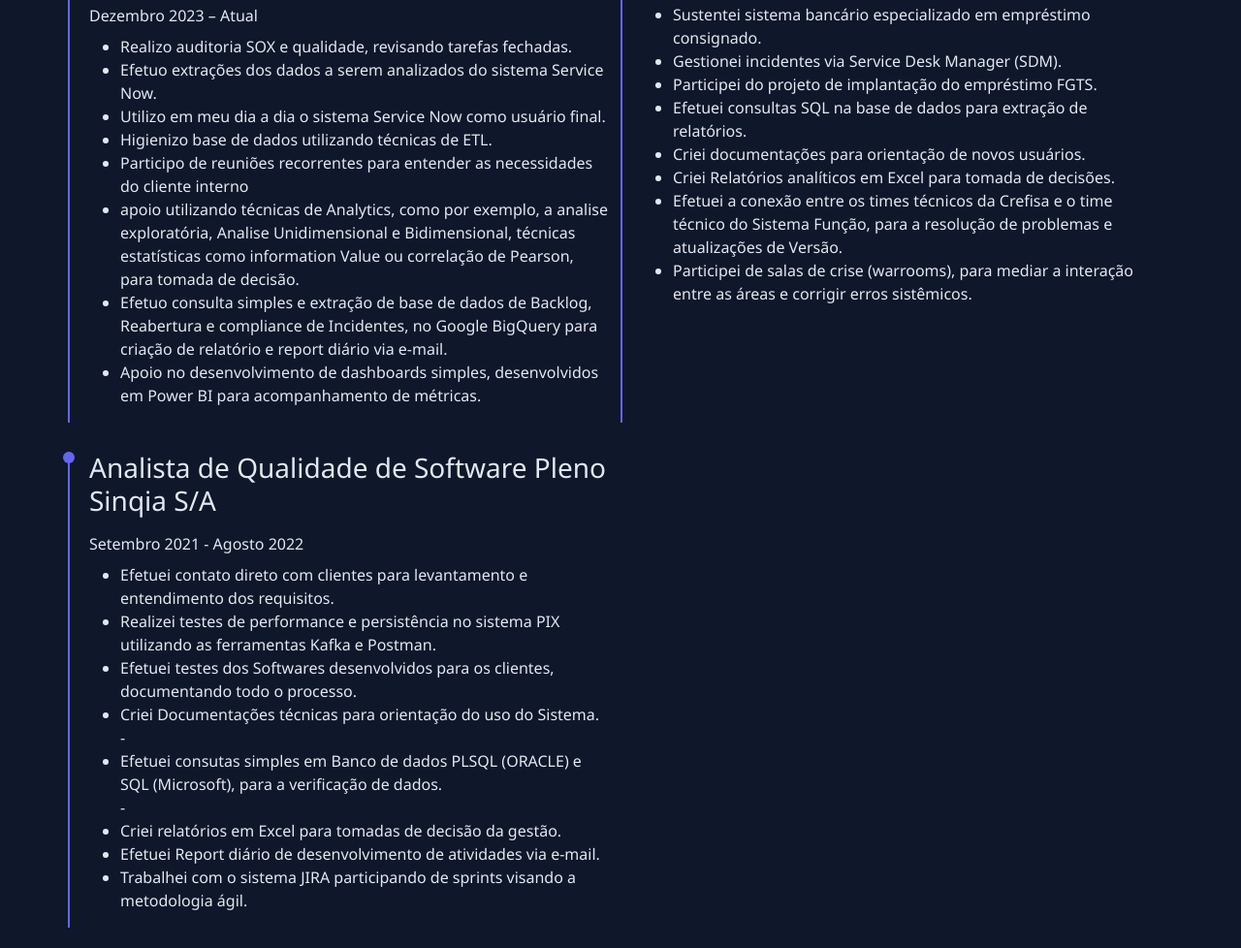
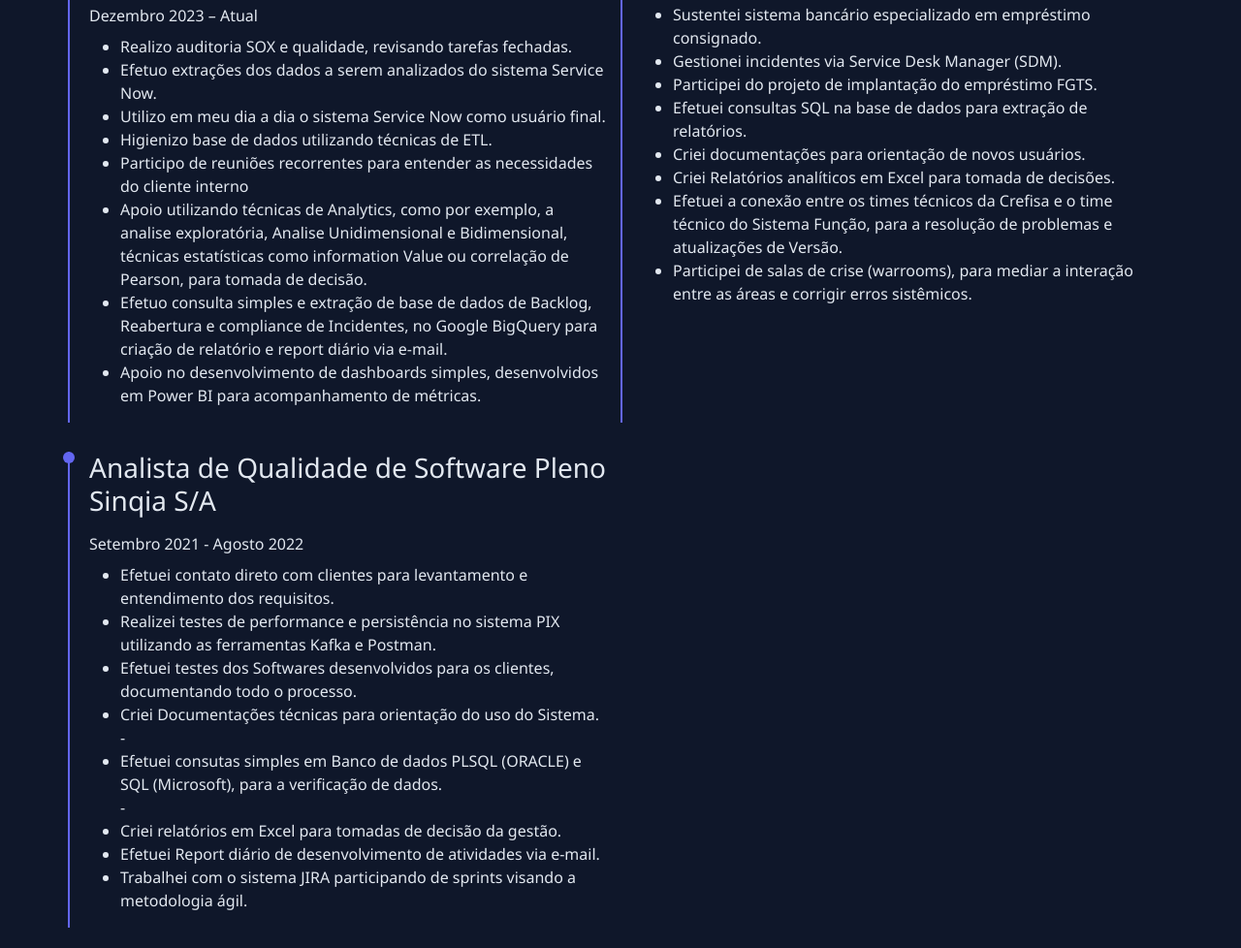
Before and after one commit to Vagnersousan/portifolio-dados, a plain HTML site: page index.html in a window 1280 px wide. Shown: the part 1252-2230 px from the top of the page at 97% size. Drawn offline with nearby package versions, Linux system fonts and the light colour scheme.

Commit message:
Update index.html

```diff
--- a/index.html
+++ b/index.html
@@ -266,7 +266,7 @@
                         <li>Utilizo em meu dia a dia o sistema Service Now como usuário final.</li>
                         <li>Higienizo base de dados utilizando técnicas de ETL.</li>
                         <li>Participo de reuniões recorrentes para entender as necessidades do cliente interno</li>
-                        <li>apoio utilizando técnicas de Analytics, como por exemplo, a analise exploratória, Analise Unidimensional e Bidimensional, técnicas estatísticas como information Value ou correlação de Pearson, para tomada de decisão.</li>
+                        <li>Apoio utilizando técnicas de Analytics, como por exemplo, a analise exploratória, Analise Unidimensional e Bidimensional, técnicas estatísticas como information Value ou correlação de Pearson, para tomada de decisão.</li>
                         <li>Efetuo consulta simples e extração de base de dados de Backlog, Reabertura e compliance de Incidentes, no Google BigQuery para criação de relatório e report diário via e-mail.</li>
                         <li>Apoio no desenvolvimento de dashboards simples, desenvolvidos em Power BI para acompanhamento de métricas.</li>
                     </ul>
```
